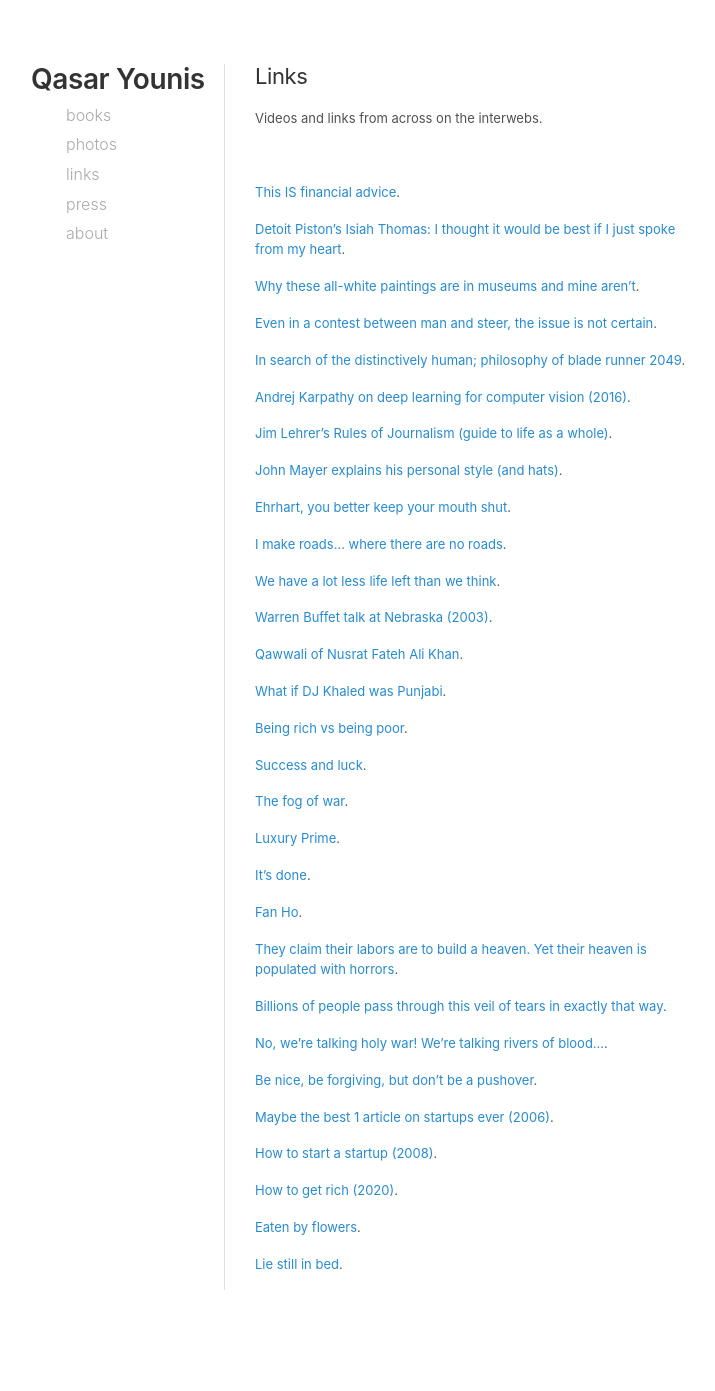
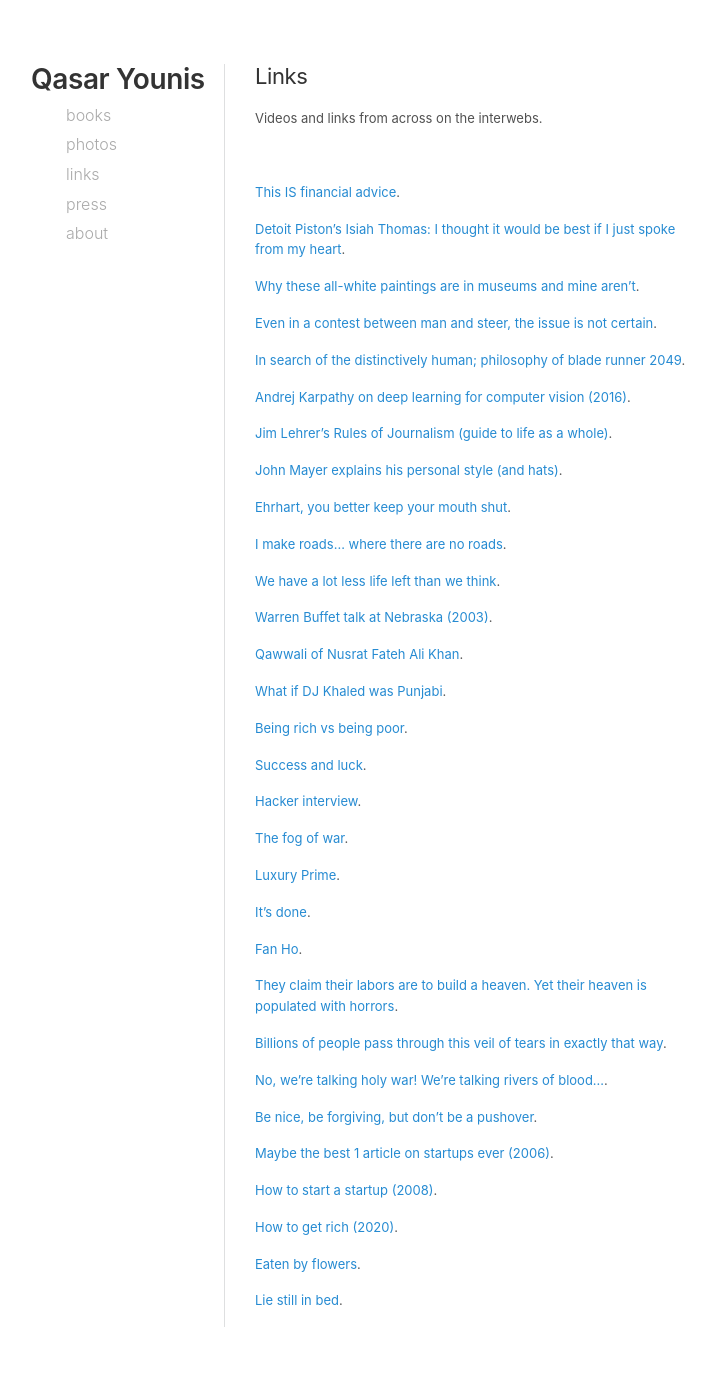
Before and after one commit to qasar/qasar.github.io, a Jekyll site: the page built from links.md, in a window 1280 px wide. Shown: the whole page, without its empty margins (35-750 px from the left). Built offline with Jekyll 4.4.1, drawn with Linux system fonts in a browser that asks for light colours; before the commit the page ends 1354 px from its top, so only the background shows below that.

Commit message:
hacker interview.md

```diff
--- a/links.md
+++ b/links.md
@@ -40,6 +40,8 @@ Videos and links from across on the interwebs.
 
 <a href= "https://youtu.be/3LopI4YeC4I" target="_blank">Success and luck</a>.
 
+<a href= "https://youtu.be/g6igTJXcqvo" target="_blank">Hacker interview</a>.
+
 <a href= "https://youtu.be/SfPwR00HXM0" target="_blank">The fog of war</a>.
 
 <a href= "https://hbswk.hbs.edu/item/the-luxury-prime-how-luxury-changes-people" target="_blank">Luxury Prime</a>.
```
